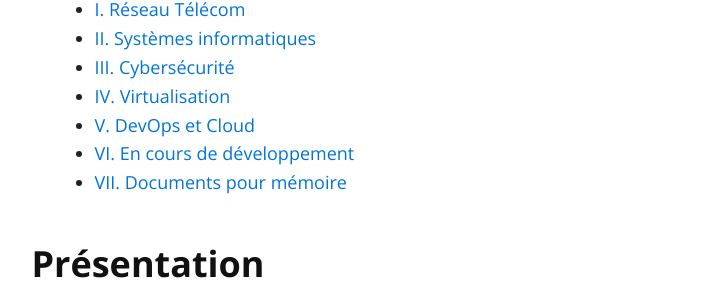
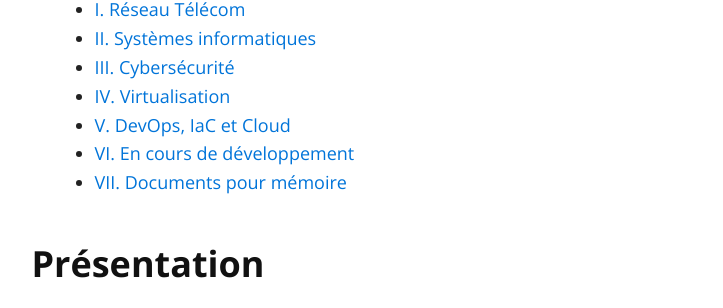
Before and after one commit to goffinet/biblio, a Jekyll site: the page built from index.md, in a window 1280 px wide and 900 px high, scrolled down 844 px. Shown: the part 147-455 px from the top of the window, without its empty margins (260-983 px from the left). Built offline with Jekyll 4.4.1, drawn with Linux system fonts in a browser that asks for light colours; some of the changed text lies outside the part shown.

Commit message:
Update index.md

```diff
--- a/index.md
+++ b/index.md
@@ -42,7 +42,7 @@ _François-Emmanuel Goffinet_
 * [Installation, Configuration, Gestion de vSphere 6](https://vsphere6.goffinet.org) : Humbles notes sur vSphere 6.5.  <i class="fas fa-download"></i> _Ebooks en téléchargement_
 * [Administration OpenStack](https://openstack.goffinet.org) : Notes de formation sur OpenStack. <i class="fas fa-download"></i> _Ebooks en téléchargement_
 
-### V. DevOps et Cloud
+### V. DevOps, IaC et Cloud
 
 * [Technologies Web et plateforme Java EE](https://javaee.goffinet.org/web-01-protocole-http.html) : Introduction aux technologies, architectures et protocols Web HTTP, HTTPS, mise en oeuvre Apache HTTP Server, introduction à Java et aux plateformes Java EE. <i class="fas fa-download"></i> _Ebooks en téléchargement_
 * [Apache Tomcat](https://javaee.goffinet.org/tomcat-01-introduction-tomcat.html) : Administration du serveur de servlets Apache Tomcat. <i class="fas fa-download"></i> _Ebooks en téléchargement_
```
